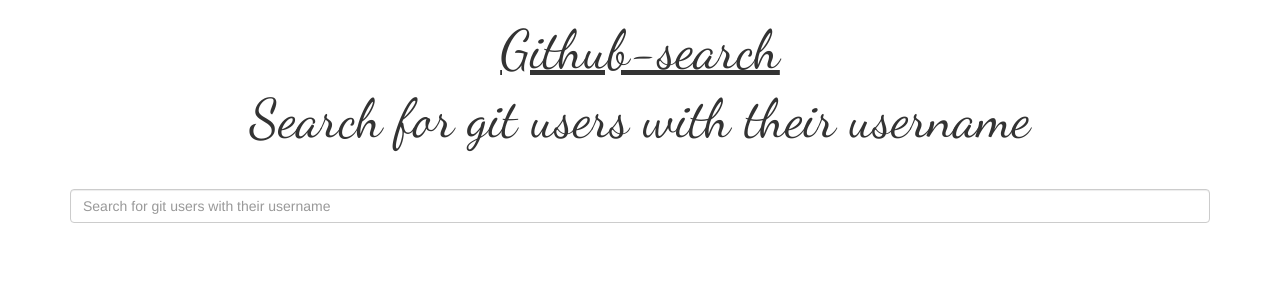
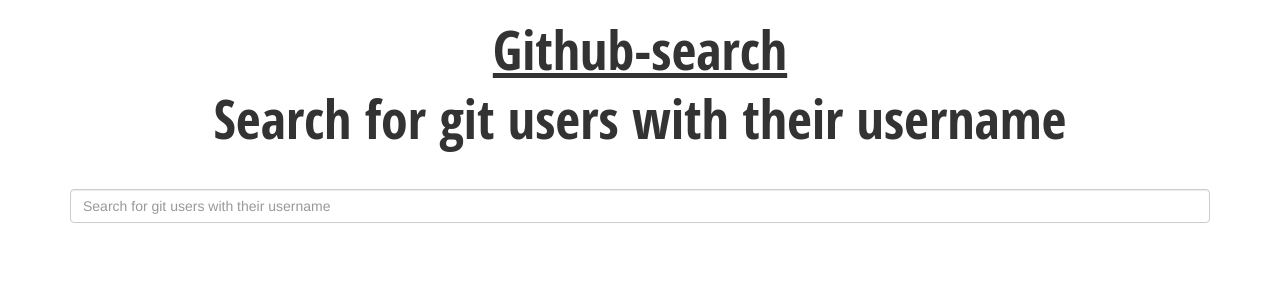
Before and after one commit to KingVulkan/Githubsearch, an Angular app: page / in a window 1280 px wide. Shown: the top 300 px of the page. Built offline with nearby package versions, Linux system fonts and the light colour scheme.

Commit message:
adds css

```diff
--- a/src/app/components/profile/profile.component.css
+++ b/src/app/components/profile/profile.component.css
@@ -1,5 +1,5 @@
 .title {
-    font-family: 'Dancing Script', cursive;
+    font-family: 'Open Sans Condensed', cursive;
     font-size: 54px;
     text-align: center;
     text-decoration: underline;
@@ -9,7 +9,7 @@
     align-self: center;
   }
   h5{
-    font-family: 'Dancing Script', cursive;
+    font-family: 'Open Sans Condensed', cursive;
     font-size: 54px;
     text-align: center;
   }
```
Also changed, not shown: 1 other file (tests, documents, lock files or other folders).
